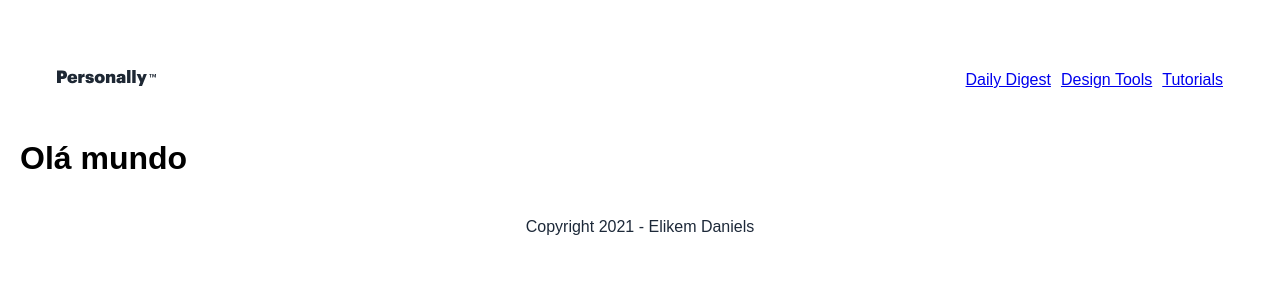
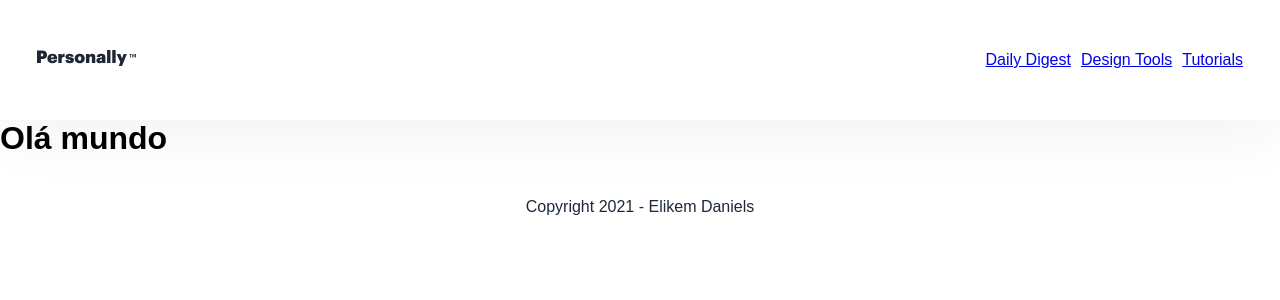
Before and after one commit to GabrielLeandroBS/BlogHytale, a React (Vite) app: page / in a window 1280 px wide. Shown: the top 300 px of the page. Built offline with nearby package versions, Linux system fonts and the light colour scheme; no server answers.

Commit message:
Feat(changes): Inserting new variables in abstracts

```diff
--- a/src/sass/abstracts/_variables.scss
+++ b/src/sass/abstracts/_variables.scss
@@ -5,7 +5,8 @@
 $base-size-unit: 16px;
 
 $colors: (
-  "gray-900" : #1D2939,
+  "gray-800": #1e283414,
+  "gray-900": #1d2939,
 );
 
 $fontWeight: (
--- a/src/sass/base/_global.scss
+++ b/src/sass/base/_global.scss
@@ -11,6 +11,5 @@ main {
 .container {
   overflow: hidden;
   max-width: function.rem(1440px);
-  padding: function.rem(20px);
   margin: 0 auto;
 }
--- a/src/sass/components/_header.scss
+++ b/src/sass/components/_header.scss
@@ -5,6 +5,8 @@
   @include mixins.flex(center, space-between, 0);
   height: functions.rem(80px);
   padding-inline: functions.rem(37px);
+  box-shadow: functions.rem(0) functions.rem(4px) functions.rem(70px)
+    functions.color("gray-800");
 
   @include mixins.breakpoint(md) {
     height: functions.rem(120px);
```
